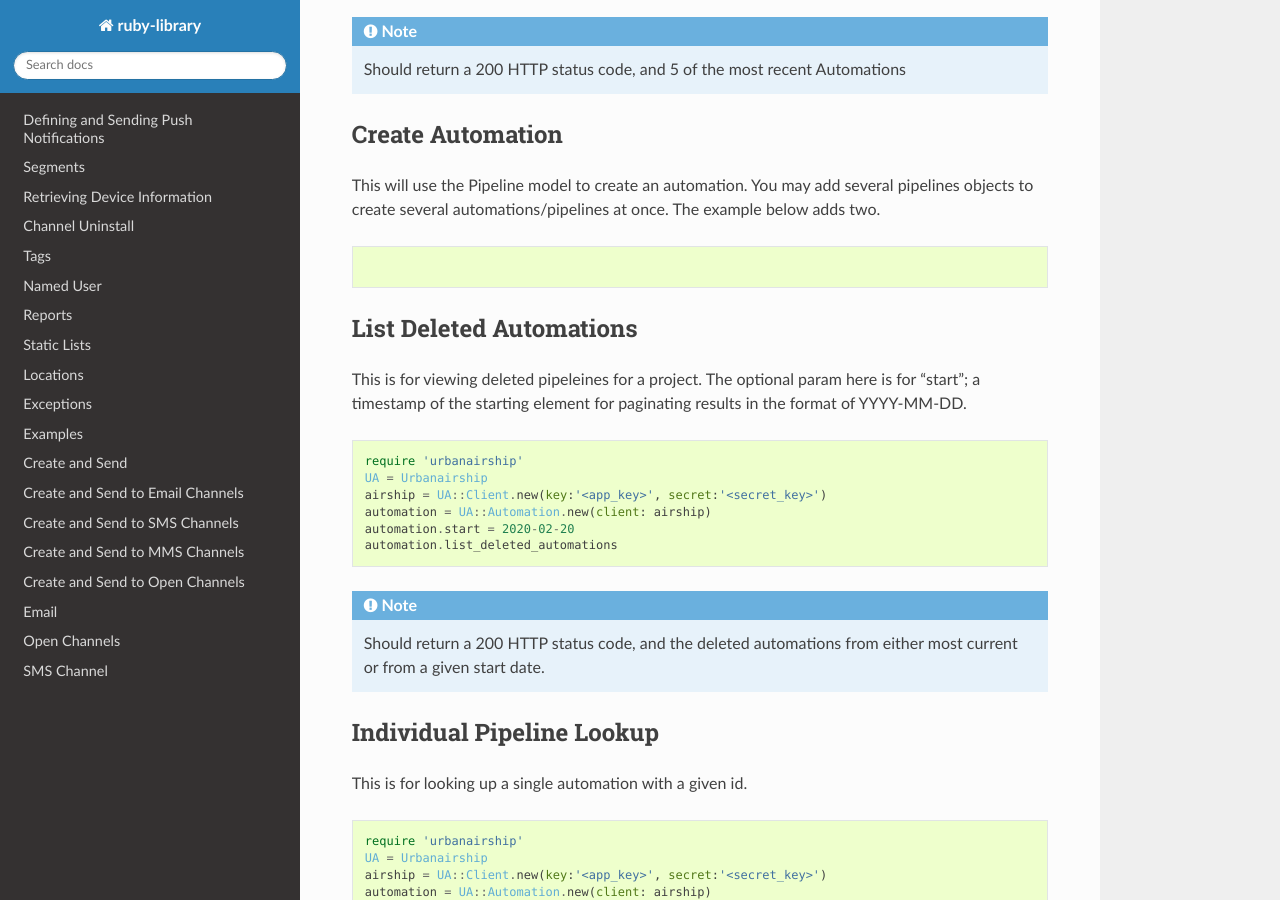
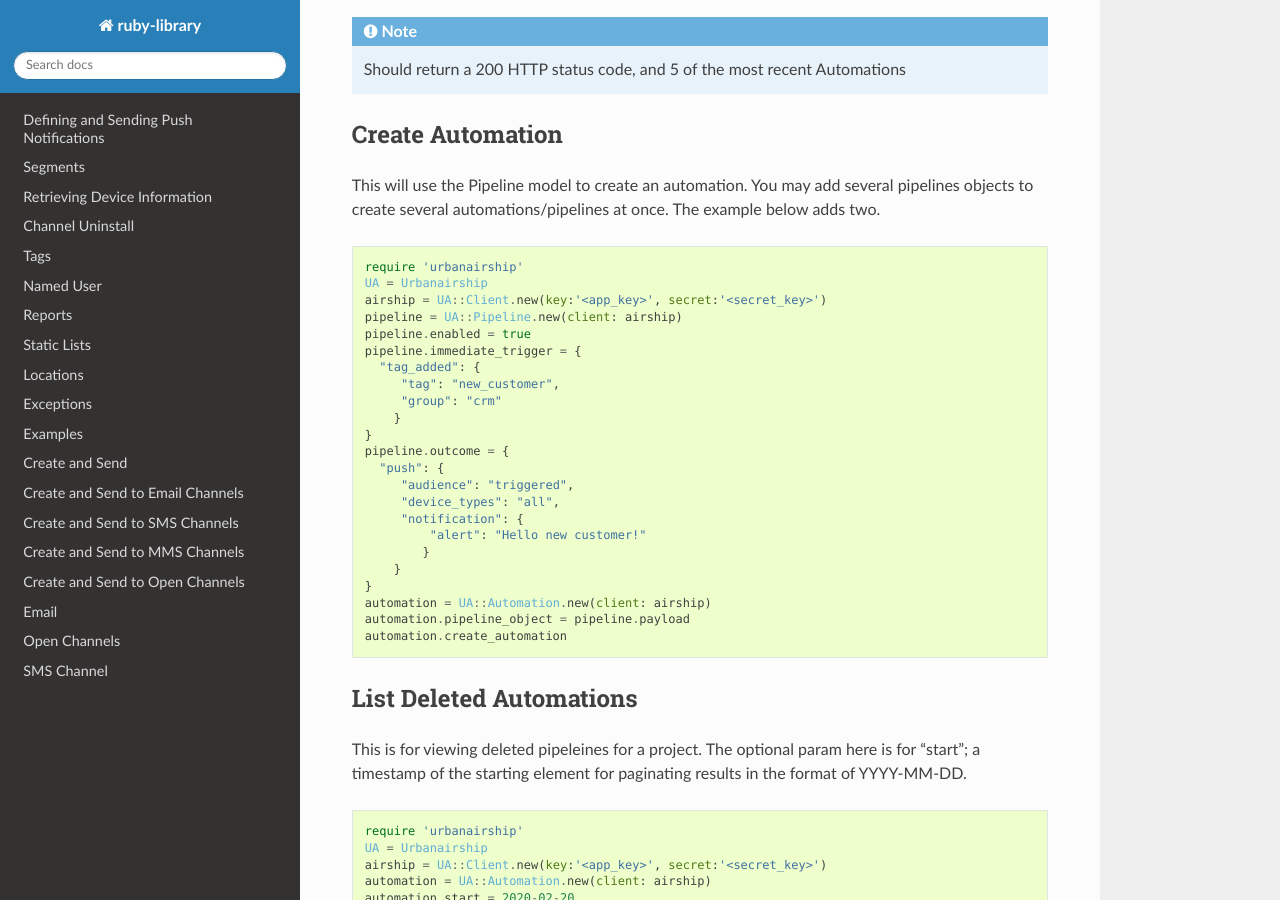
Before and after one commit to urbanairship/ruby-library, a Sphinx documentation site: the page built from docs/automations.rst, in a window 1280 px wide and 900 px high, scrolled down 566 px. Built offline with Sphinx 7.4.7 and the Read the Docs theme 2.0.0, drawn with Linux system fonts in a browser that asks for light colours; the version number could not be read and is left out.

Commit message:
updates files

```diff
--- a/docs/automations.rst
+++ b/docs/automations.rst
@@ -34,6 +34,30 @@ pipelines objects to create several automations/pipelines at once. The example
 below adds two.
 
 .. code-block:: ruby
+
+    require 'urbanairship'
+    UA = Urbanairship
+    airship = UA::Client.new(key:'<app_key>', secret:'<secret_key>')
+    pipeline = UA::Pipeline.new(client: airship)
+    pipeline.enabled = true
+    pipeline.immediate_trigger = {
+      "tag_added": {
+         "tag": "new_customer",
+         "group": "crm"
+        }
+    }
+    pipeline.outcome = {
+      "push": {
+         "audience": "triggered",
+         "device_types": "all",
+         "notification": {
+             "alert": "Hello new customer!"
+            }
+        }
+    }
+    automation = UA::Automation.new(client: airship)
+    automation.pipeline_object = pipeline.payload
+    automation.create_automation
 
 List Deleted Automations
 ------------------------
```
Also changed, not shown: 5 other files.
